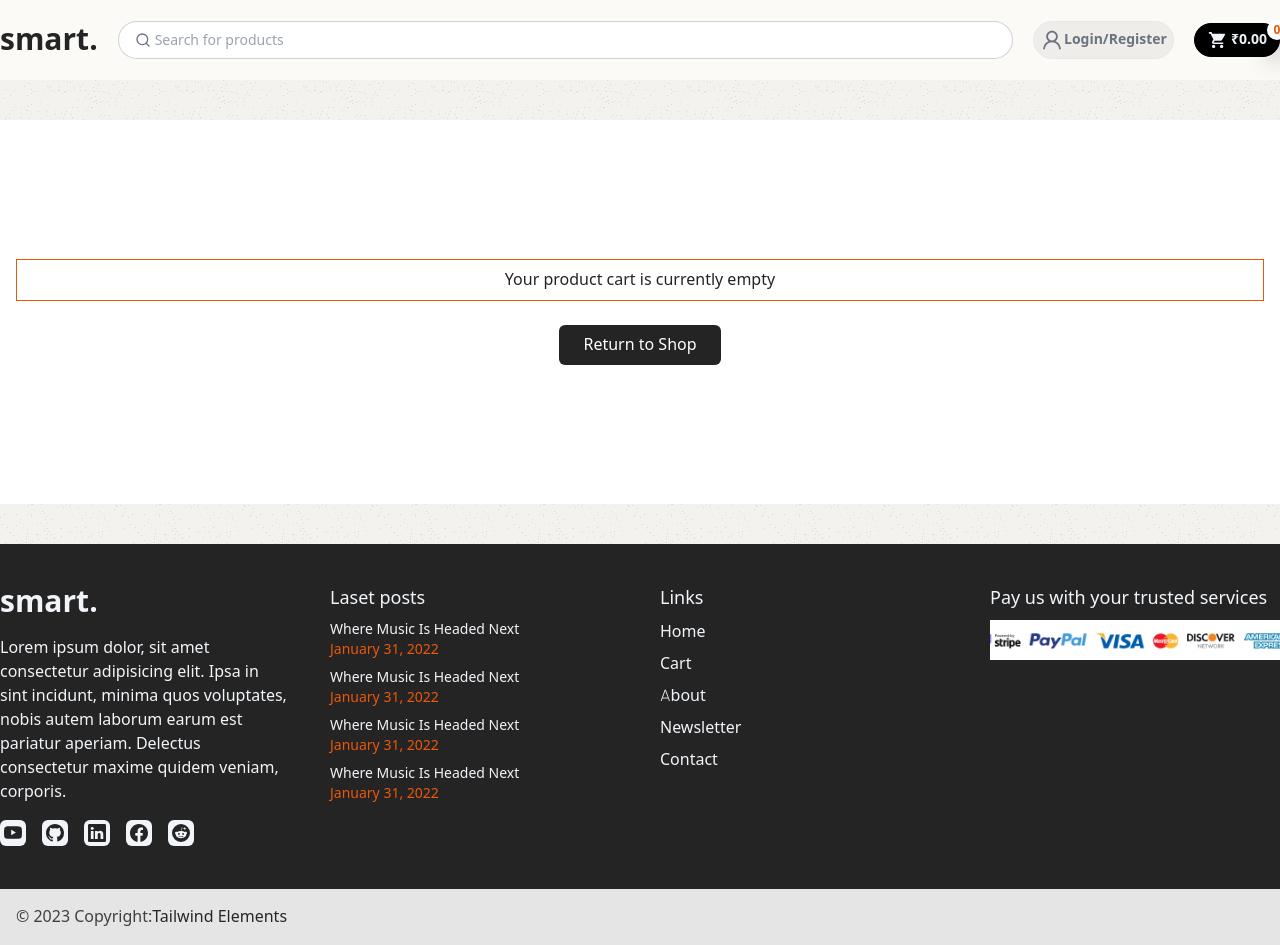
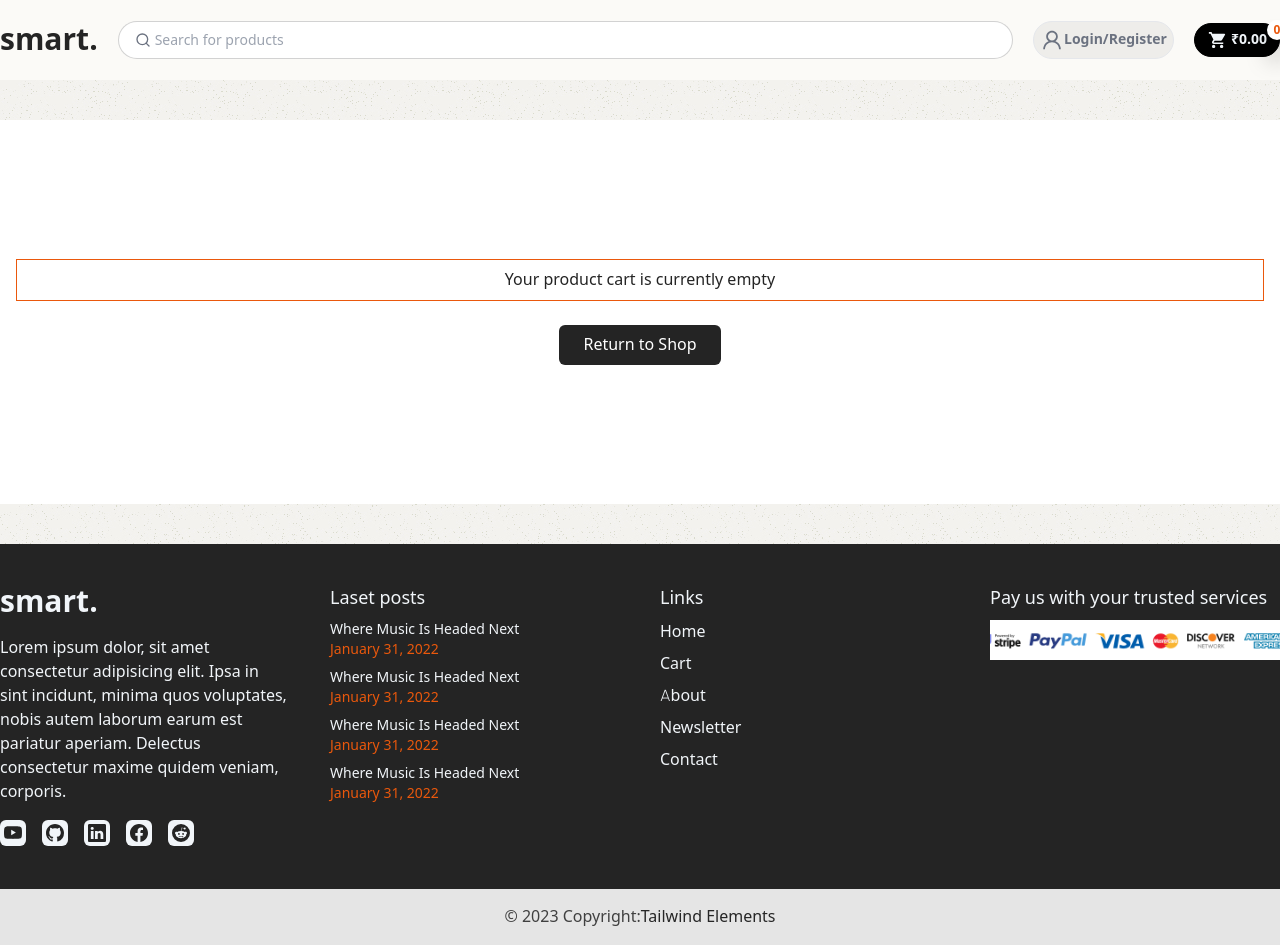
Before and after one commit to vishwavinoth/smart_shop, a Next.js app: page /cart in a window 1280 px wide. Built offline with nearby package versions, Linux system fonts and the light colour scheme; no server answers.

Commit message:
Update Footer.tsx

```diff
--- a/src/components/Footer.tsx
+++ b/src/components/Footer.tsx
@@ -116,8 +116,8 @@ const Footer = () => {
           />
         </div>
       </Container>
-      <footer className="bg-neutral-200 text-center lg:text-left dark:bg-neutral-700 text-center">
-        <div className="p-4 text-neutral-700 dark:text-neutral-200">
+      <footer className="bg-neutral-200 text-center lg:text-left dark:bg-neutral-700">
+        <div className="p-4 text-neutral-700 dark:text-neutral-200 text-center">
           © 2023 Copyright:
           <a
             href="https://tailwind-elements.com/"
```
